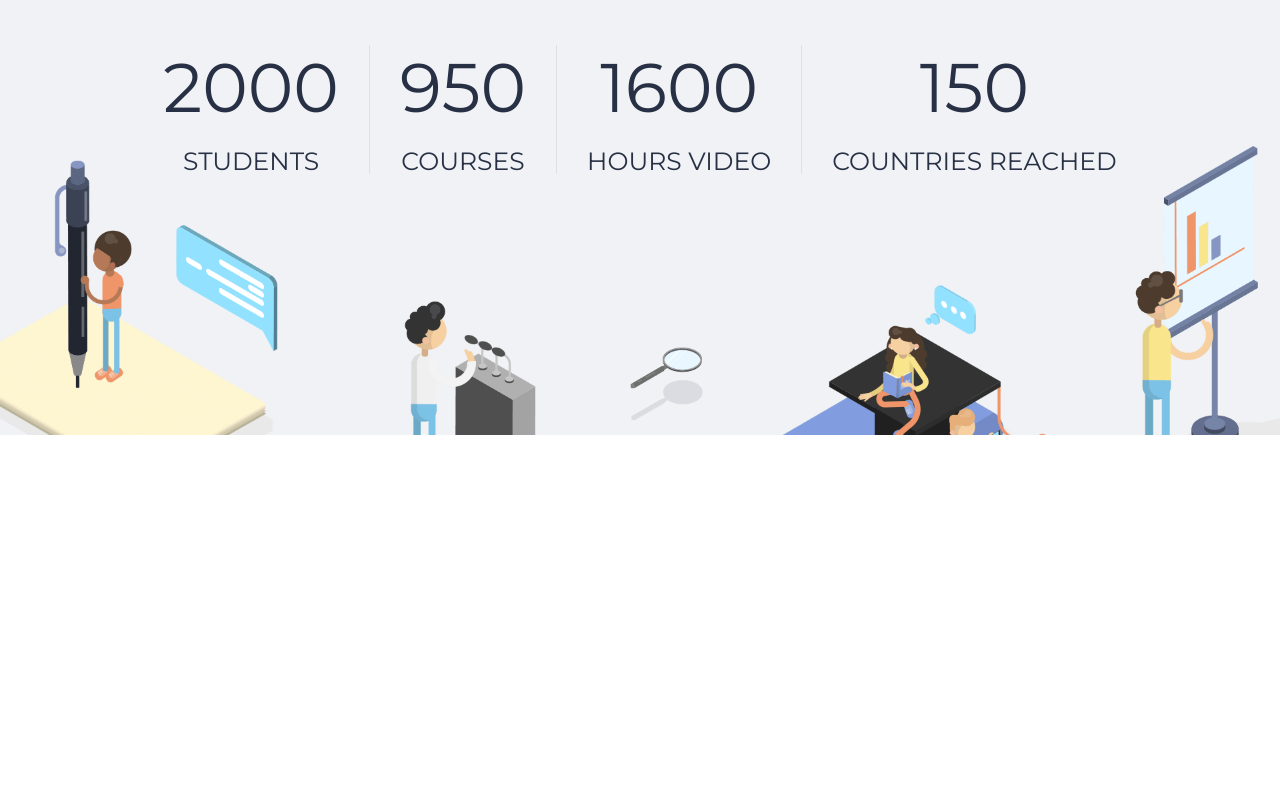
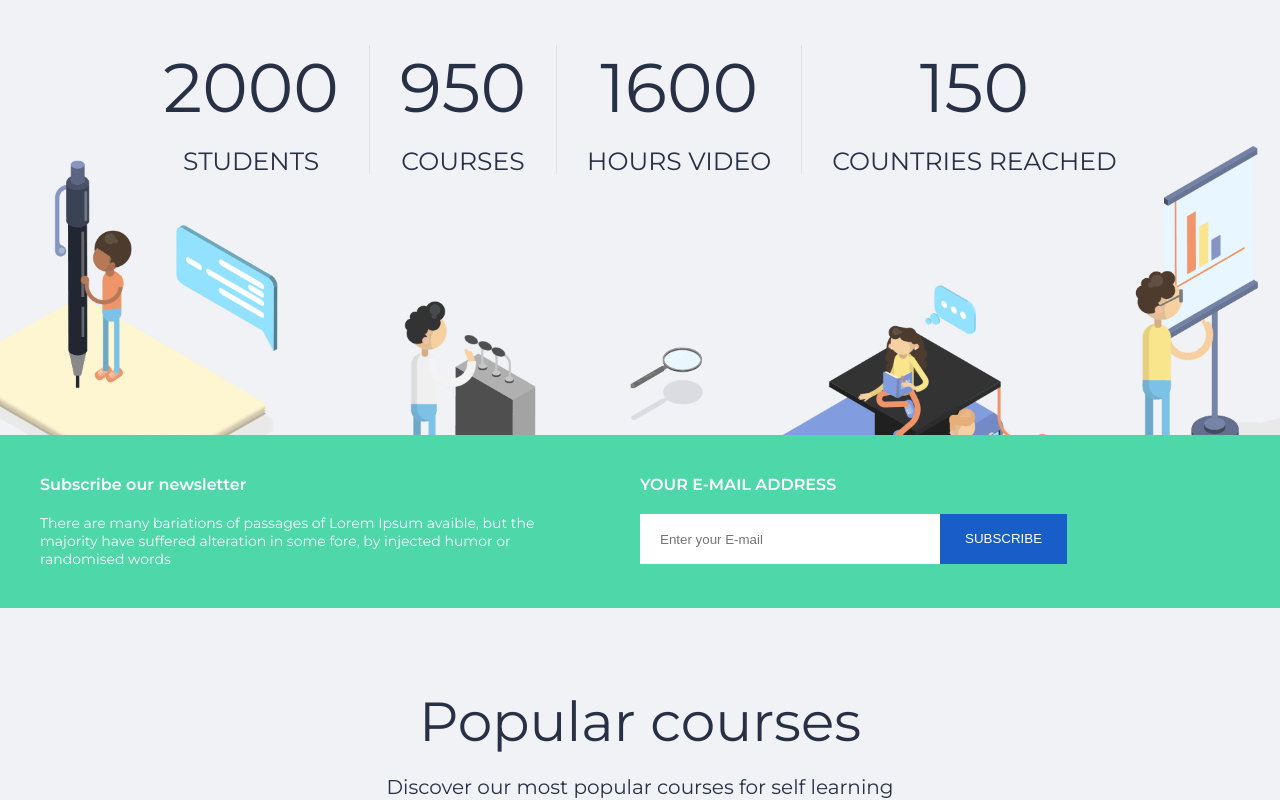
Before and after one commit to alessandroNessi/proj-html-vuejs, a Vue app: page / in a window 1280 px wide. Shown: the part 3775-4575 px from the top of the page. Before the commit the page ends 4210 px from the top, so only its background shows below. Built offline with nearby package versions, Linux system fonts and the light colour scheme.

Commit message:
adding popular courses

```diff
--- a/src/components/Main_components/SectionProud.vue
+++ b/src/components/Main_components/SectionProud.vue
@@ -7,6 +7,26 @@
           <ProudTitleSub class="subcategories" v-for="(element, index) in this.proudArray" :key="index" :fontsize="'25'" :header="element.header" :paragraph="element.paragraph"/>
         </div>
         <img src="../../assets/img/we_proud.png" alt="">
+      </div>
+      <div class="newsletter">
+        <div class="container-s">
+          <div class="newsletter_element">
+            <h4>Subscribe our newsletter</h4>
+            <p>There are many bariations of passages of Lorem Ipsum avaible, but the majority have suffered alteration in some fore, by injected humor or randomised words</p>
+          </div>
+          <div class="newsletter_element">
+            <h4>YOUR E-MAIL ADDRESS</h4>
+            <div class="newsletter_subscribe">
+              <input type="mail" placeholder="Enter your E-mail"><button>SUBSCRIBE</button>
+            </div>
+          </div>
+        </div>
+      </div>
+      <div class="popular_courses">
+        <ProudTitleSub
+        :fontsize="'20'"
+        :header="`Popular courses`"
+        :paragraph="`Discover our most popular courses for self learning`"/>
       </div>
       <!-- <ul class="recent_list">
         <li v-for="(element,index) in this.cards" :key="index" class="col-2"><Card :img="element.img" :subtitle="element.subtitle" :title="element.title" :rating="element.rating" :price="element.price" :label="element.label" :feature="element.feature"  /></li>
@@ -153,6 +173,37 @@ export default {
     background-color: $grey200;
     display: flex;
     flex-direction: column;
+//newsletter
+    .newsletter{
+      background-color: $green;
+      padding: calc($stdMargin * 2) 0;
+      width: 100%;
+      .container-s{
+        display: flex;
+        .newsletter_element{
+          width: 50%;
+          padding-right: 60px;
+          .newsletter_subscribe{
+            input{
+              width: 50%;
+              padding-left: 20px;
+            }
+          }
+          &:last-child{
+            padding:0;
+          }
+          color: white;
+          h4{
+            font-weight: 600;
+            margin-bottom: $stdMargin;
+          }
+          p{
+            font-size: 14px;
+          }
+        }
+      }
+    }
+//recap
     .recap{
       height: 450px;
       position: relative;
@@ -176,6 +227,11 @@ export default {
         }
       }
     }
+//popular
+    .popular_courses{
+      padding-top: calc($stdMargin * 4);
+    }
+    .p
     h2{
       font-size: $stdFontSizeTitle;
       font-weight: $stdFontWeightTitle;
```
